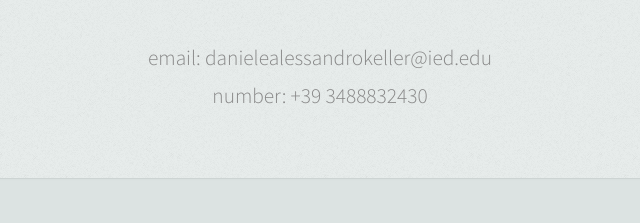
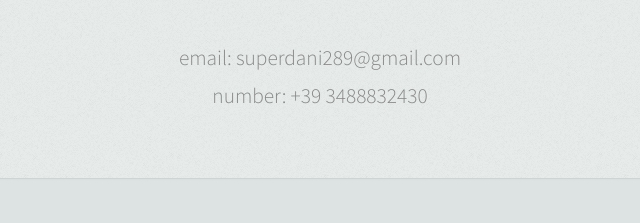
Before and after one commit to Dak2896/danielekeller.github.io, a plain HTML site: page index.html in a window 1280 px wide. Shown: the part 2574-2797 px from the top of the page, 448-1088 px from the left. Drawn offline with Linux system fonts and the light colour scheme.

Commit message:
Update mail

```diff
--- a/index.html
+++ b/index.html
@@ -182,7 +182,7 @@
 								<h2>Contact me</h2>
 							</header>
 
-							<span>email: danielealessandrokeller@ied.edu</span>
+							<span>email: superdani289@gmail.com</span>
 							<p>number: +39 3488832430</p>
 						</div>
 					</section>
```
